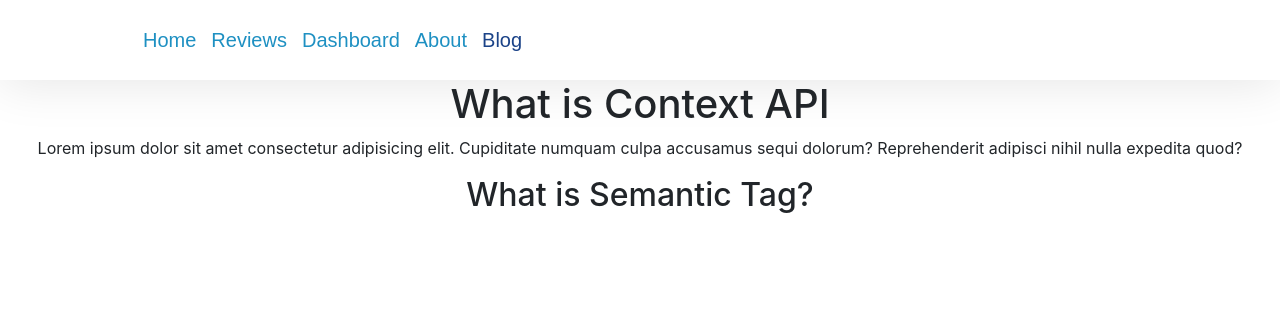
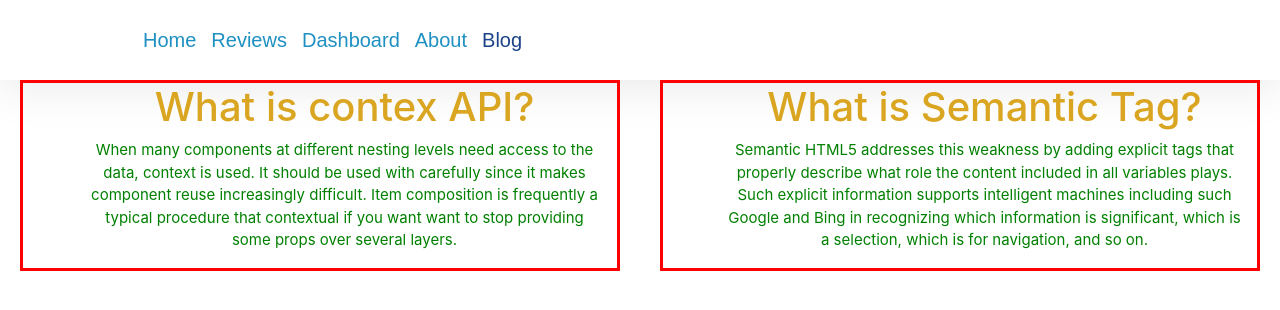
Before and after one commit to Rakib-cloud/burgerking-review-app, a React (Create React App) app: page /b in a window 1280 px wide. Shown: the top 310 px of the page. Built offline with nearby package versions, Linux system fonts and the light colour scheme.

Commit message:
reviewer page and blog and about update

```diff
--- a/src/Components/About/About.js
+++ b/src/Components/About/About.js
@@ -3,7 +3,7 @@ import React from 'react';
 const About = () => {
     return (
         <div>
-            <h2>We are burger kadoksss</h2>
+            <h4>Founded in 1954, Burger King is the second largest fast food hamburger chain in the world. The original Home of the Whopper, our commitment to premium ingredients, signature recipes, and family-friendly dining experiences is what has defined our brand for more than 50 successful years.</h4>
         </div>
     );
 };
--- /dev/null
+++ b/src/Components/Blog/Blog.css
@@ -0,0 +1,20 @@
+.half-width{
+    width: 50%;
+    padding-left: 5%;
+    font-size: 15px;
+    border-style: solid;
+    border-color: red;
+    margin-right: 20px;
+    margin-left: 20px;
+    padding-right: 15px;
+}
+.blog-container{
+    display: flex;
+    margin-bottom: 100px;
+}
+#contex h1{
+    color: goldenrod;
+}
+#contex p{
+    color: green;
+}
--- a/src/Components/Blog/Blog.js
+++ b/src/Components/Blog/Blog.js
@@ -1,11 +1,17 @@
 import React from 'react';
+import './Blog.css';
 
 const Blog = () => {
     return (
-        <div>
-            <h1>What is Context API</h1>
-            <p>Lorem ipsum dolor sit amet consectetur adipisicing elit. Cupiditate numquam culpa accusamus sequi dolorum? Reprehenderit adipisci nihil nulla expedita quod?</p>
-            <h2>What is Semantic Tag?</h2>
+        <div className='blog-container'>
+           <div id='contex' className='half-width'>
+               <h1>What is contex API?</h1>
+               <p>When many components at different nesting levels need access to the data, context is used. It should be used with carefully since it makes component reuse increasingly difficult. Item composition is frequently a typical procedure that contextual if you want want to stop providing some props over several layers.</p>
+           </div>
+            <div id='contex' className='half-width'>
+                <h1>What is Semantic Tag?</h1>
+                <p>Semantic HTML5 addresses this weakness by adding explicit tags that properly describe what role the content included in all variables plays. Such explicit information supports intelligent machines including such Google and Bing in recognizing which information is significant, which is a selection, which is for navigation, and so on.</p>
+            </div>
         </div>
     );
 };
--- a/src/Components/Home/Home.js
+++ b/src/Components/Home/Home.js
@@ -19,7 +19,7 @@ const Home = () => {
               <img class="img-half" src="https://media.istockphoto.com/photos/homemade-cheese-smash-burger-picture-id618630648?k=20&m=618630648&s=612x612&w=0&h=g04p1-NSXvwS52y74cDgF483LkRpzyoOSwCaduo0mgA=" alt="" />
           </div>
          </div>
-         <h1>Customer Review</h1>
+         <h1>Customer Review(3)</h1>
           <Review></Review>
           <Link to="/reviews" className="btn btn-primary">See all reviews</Link>
       </div>
--- /dev/null
+++ b/src/Components/ReviewDetail/ReviewDetail.css
@@ -0,0 +1,17 @@
+#img{
+    width: 50%;
+    margin-left: 50px;
+    border: 20px;
+    border-style: groove;
+}
+.detail-card{
+
+        display: grid;
+        grid-template-columns: repeat(3,1fr);
+        gap:25px;
+        margin: 100px 50px;
+
+}
+.detail-container{
+    display: grid;
+}
--- a/src/Components/ReviewDetail/ReviewDetail.js
+++ b/src/Components/ReviewDetail/ReviewDetail.js
@@ -1,12 +1,33 @@
 import React from 'react';
+import { Card } from 'react-bootstrap';
+import './ReviewDetail.css'
 
 const ReviewDetail = (props) => {
-    const {name,ratings,reviewdetail}=props.review;
+    const { name, ratings, reviewdetail, img } = props.review;
     return (
-        <div>
-            <h2>Name:{name}</h2>
-            <p>Ratings:{ratings}</p>
-            <h3>{reviewdetail}</h3>
+
+        <div className='detail-container'>
+
+
+
+           <div className='detail-card'>
+           <Card  style={{ width: '18rem' }}>
+            <Card.Img  id='img'variant="top" src={img} />
+                <Card.Body>
+                    <Card.Title>Reviewer Name:{name}</Card.Title>
+                    <Card.Text>
+                        {reviewdetail}
+                    </Card.Text>
+
+                    <Card.Text>
+                        Ratings:{ratings}
+                    </Card.Text>
+
+                </Card.Body>
+            </Card>
+           </div>
+
+
         </div>
     );
 };
```
Also changed, not shown: public/food.json (+12 -6 lines).
